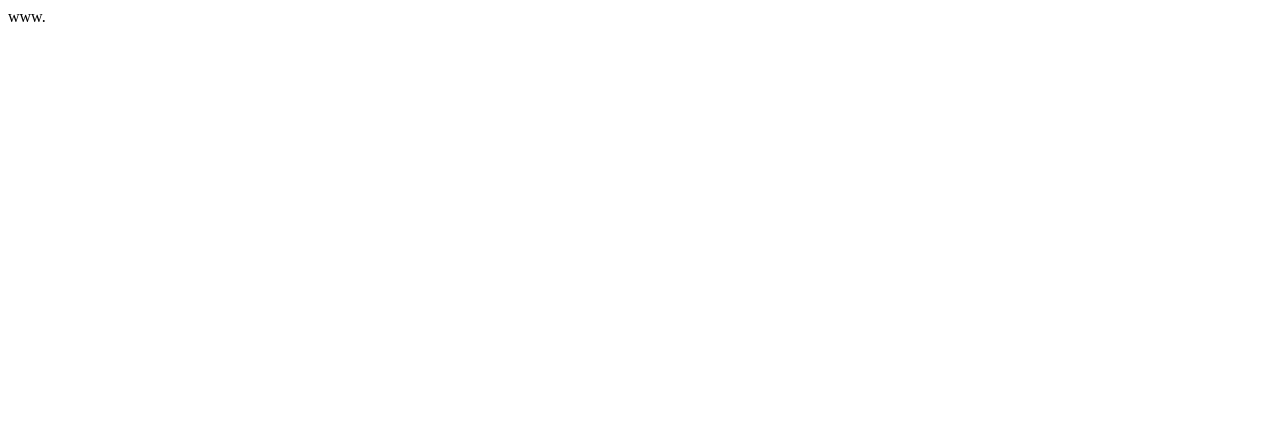
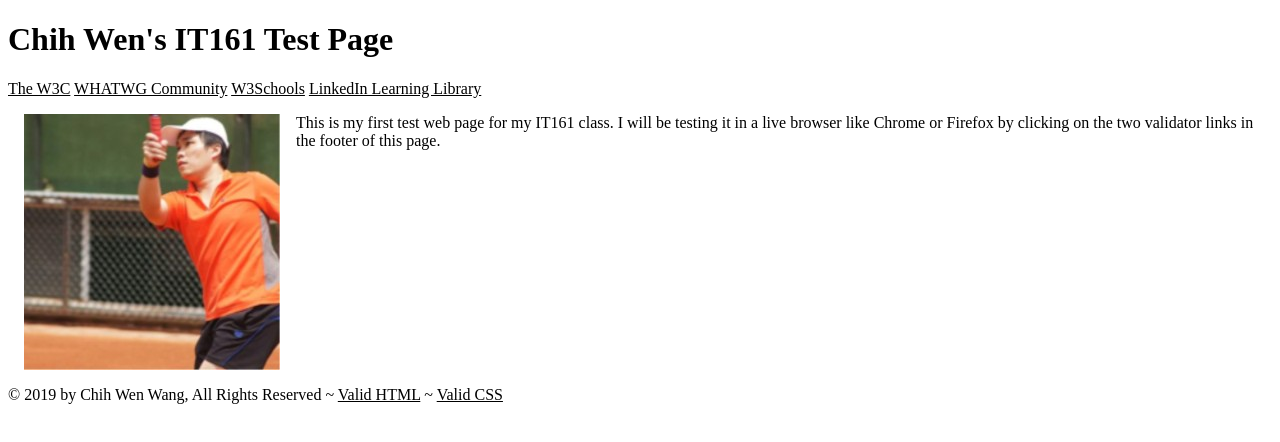
Before and after one commit to WChihWen/sum20-it161, a plain HTML site: page test.html in a window 1280 px wide. Drawn offline with Linux system fonts and the light colour scheme.

Commit message:
Add files via upload

```diff
--- a/test.html
+++ b/test.html
@@ -1 +1,44 @@
-www.
+<!DOCTYPE html>
+<html lang="en">
+    <head>
+        <meta charset="utf-8" />
+        <meta name="robots" content="noindex,nofollow"/>
+        <title>IT161 Test Web Page by Chih Wen</title>
+        <!-- START Styles Here -->
+        <style>
+            img {
+                float:left;
+                margin:1em;
+            }
+            a {
+                color: black;
+            }
+            a:hover{
+                color: red;
+                background-color: yellow;
+                text-decoration: none;
+            }
+            footer {
+                clear:both;
+            }
+        </style>
+        <!-- End Styles Here  -->
+    </head>
+    <body>
+        <header>
+            <h1>Chih Wen's IT161 Test Page</h1>
+        </header>
+        <nav>
+            <a href="https://www.w3.org/"  target="_blank">The W3C</a>
+            <a href="https://whatwg.org/"  target="_blank">WHATWG Community</a>
+            <a href="https://w3schools.com/"  target="_blank">W3Schools</a>
+            <a href="https://www.linkedin.com/learning-login/"  target="_blank">LinkedIn Learning Library</a>
+        </nav>
+        <img src="images/me.jpg" alt="Picture of Chih Wen" />
+        <p>This is my first test web page for my IT161 class. I will be testing it in a live browser like Chrome or Firefox by clicking on the two validator links in the footer of this page.</p>
+        <footer>
+            <p>&copy; 2019 by Chih Wen Wang, All Rights Reserved ~ <a href="http://validator.w3.org/check/referer" target="_blank">Valid HTML</a> ~ <a href="http://jigsaw.w3.org/css-validator/check?uri=referer" target="_blank">Valid CSS</a></p>
+        </footer>
+    </body>
+
+</html>
```
Also changed, not shown: images/me.jpg (added).
